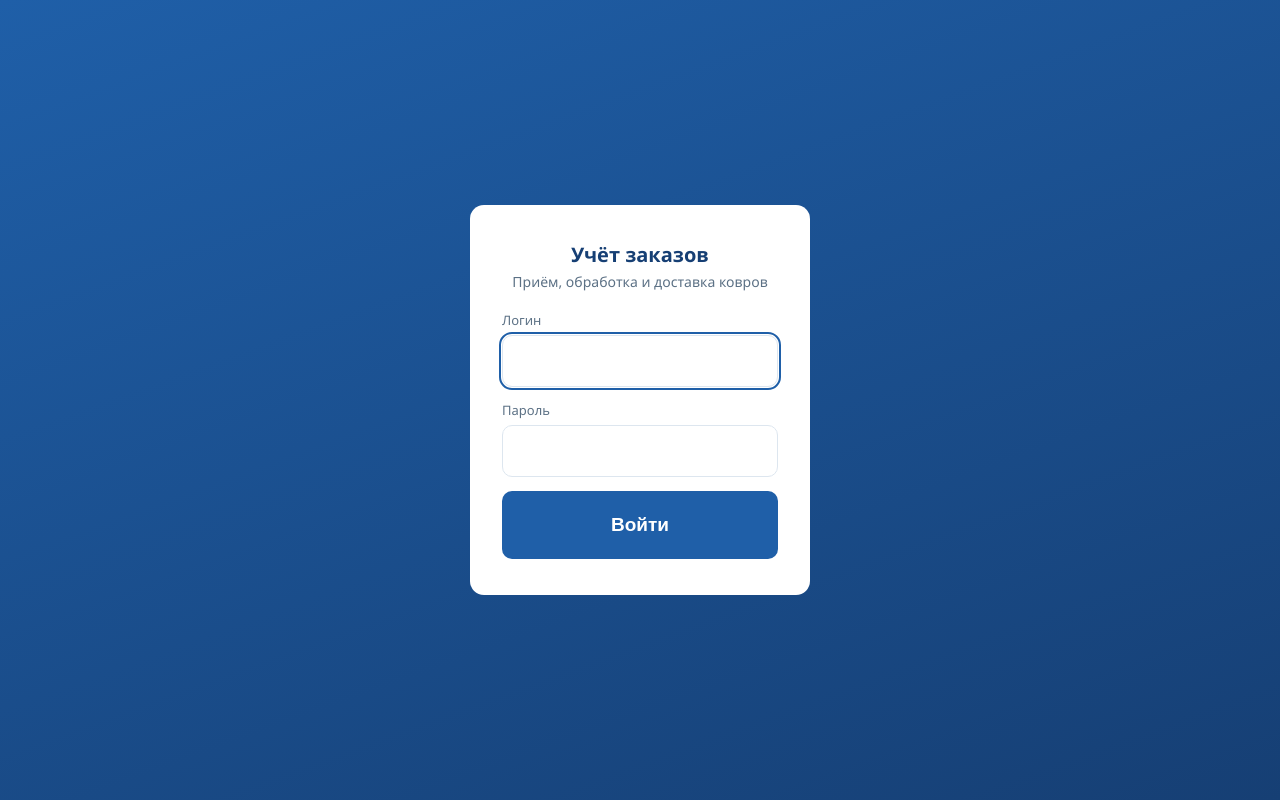
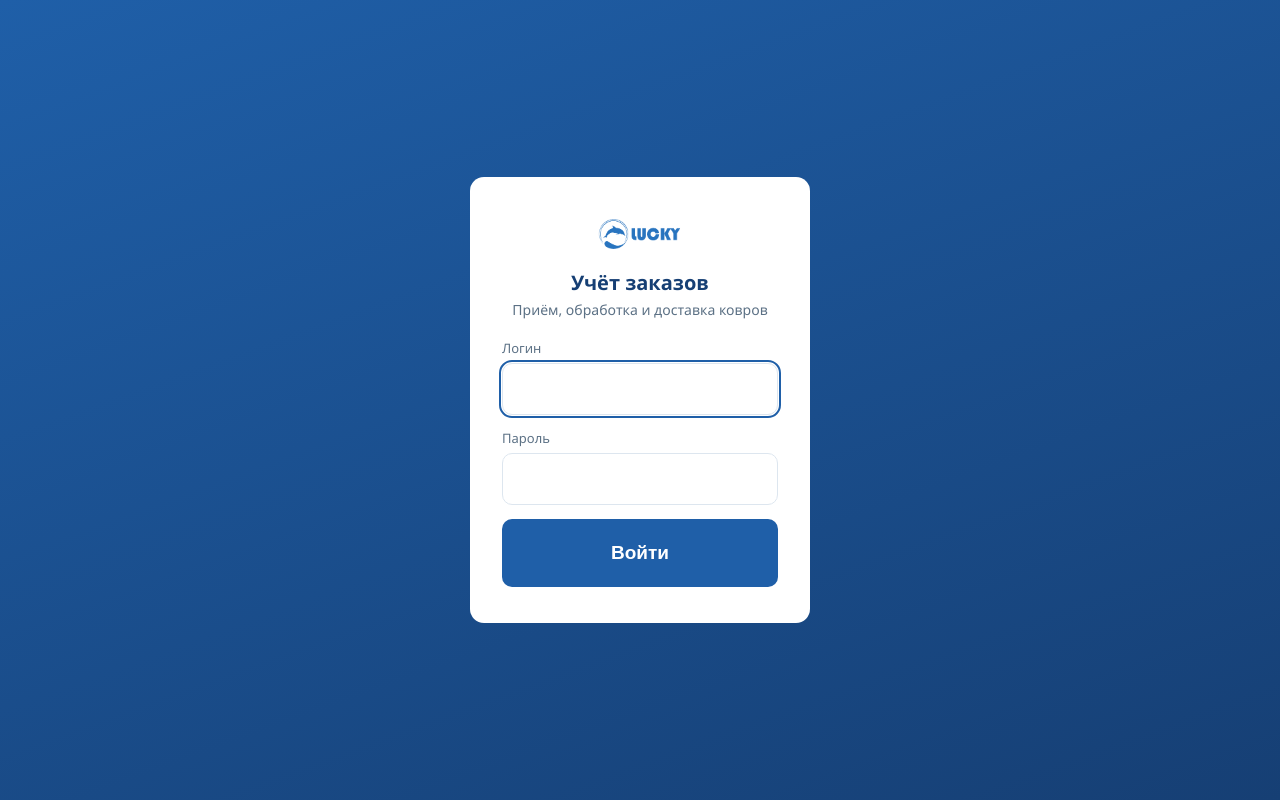
Before and after one commit to LouisV1tal/lucky, a React (Vite) app in the folder front/: page /login in a window 1280 px wide. Built offline with nearby package versions, Linux system fonts and the light colour scheme; no server answers.

Commit message:
Add logo image to login form

```diff
--- a/front/src/pages/Login.jsx
+++ b/front/src/pages/Login.jsx
@@ -26,6 +26,7 @@ export default function Login() {
   return (
     <div className="login-screen">
       <form className="login-box" onSubmit={submit}>
+        <img src="/logo.png" alt="Lucky" className="login-logo" />
         <h1>Учёт заказов</h1>
         <p>Приём, обработка и доставка ковров</p>
         <div className="field">
```
